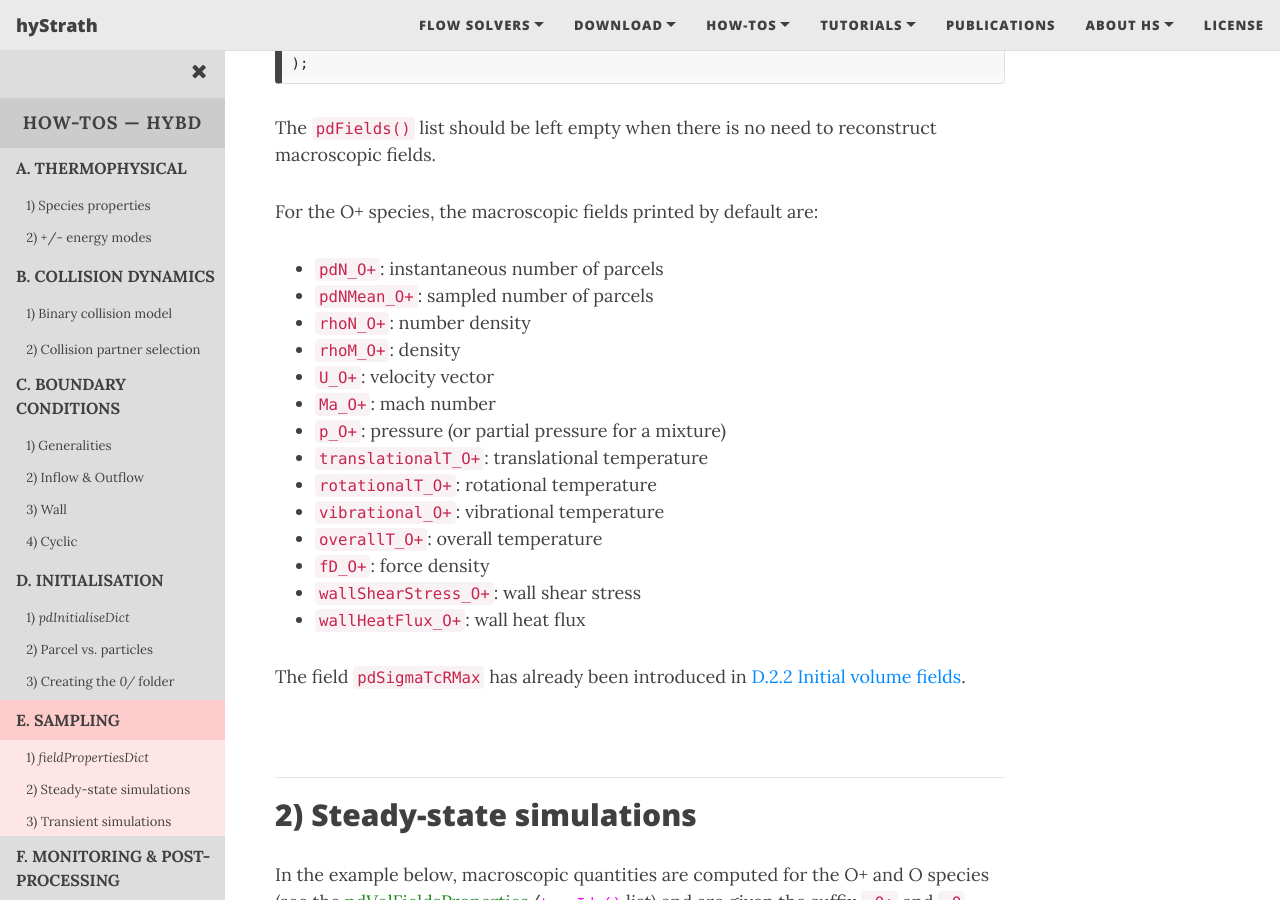
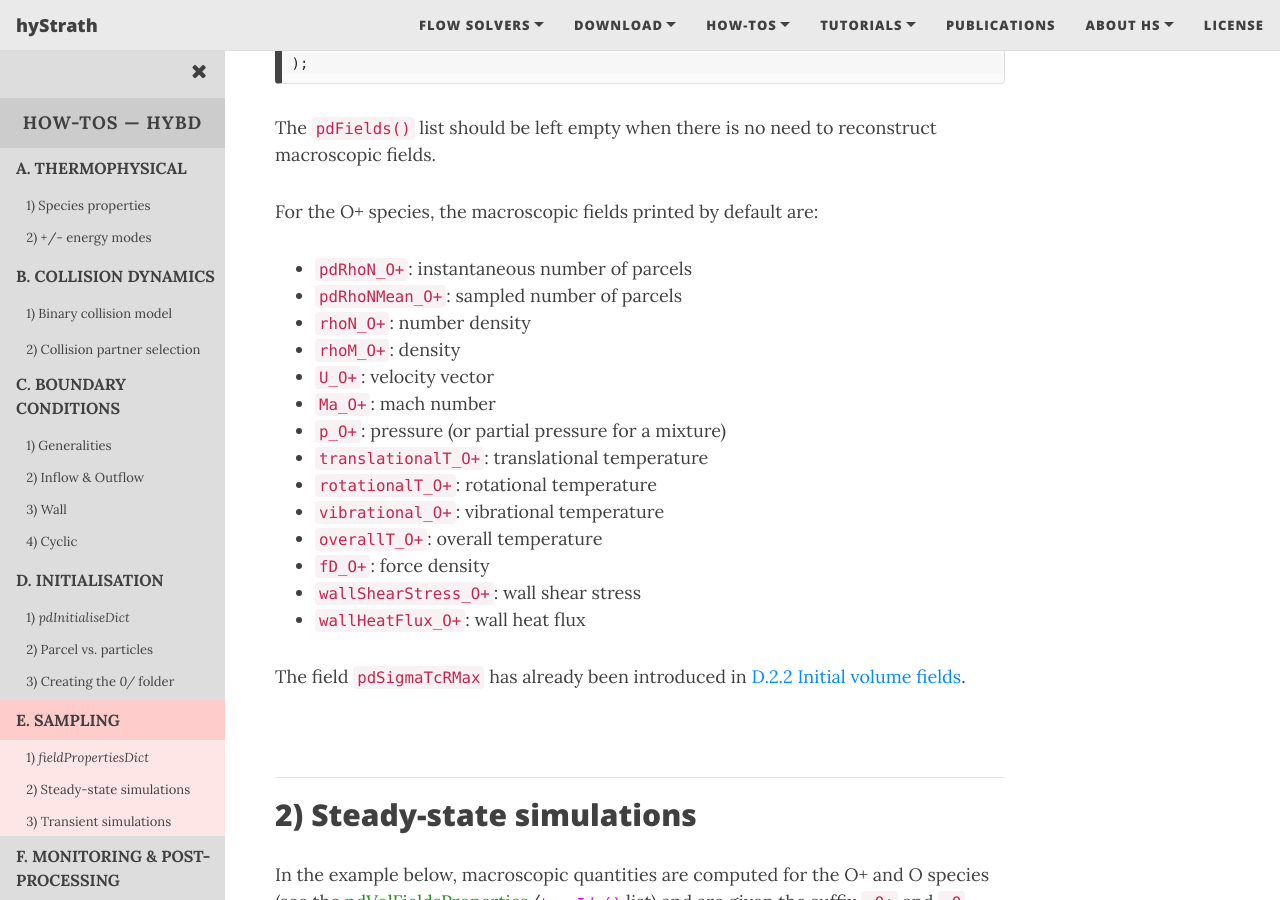
Before and after one commit to hystrath/hystrath.github.io, a Jekyll site: the page built from how-tos-picdsmc-fleming/how-tos-picdsmc-fleming-sampling.md, in a window 1280 px wide and 900 px high, scrolled down 969 px. Built offline with Jekyll 4.4.1, drawn with Linux system fonts in a browser that asks for light colours; nearby versions of some CDN libraries.

Commit message:
Editing pages

```diff
--- a/how-tos-picdsmc-fleming/how-tos-picdsmc-fleming-sampling.md
+++ b/how-tos-picdsmc-fleming/how-tos-picdsmc-fleming-sampling.md
@@ -90,8 +90,8 @@ The `pdFields()` list should be left empty when there is no need to reconstruct
 
 
 For the O+ species, the macroscopic fields printed by default are:
-- `pdN_O+`: instantaneous number of parcels
-- `pdNMean_O+`: sampled number of parcels
+- `pdRhoN_O+`: instantaneous number of parcels
+- `pdRhoNMean_O+`: sampled number of parcels
 - `rhoN_O+`: number density
 - `rhoM_O+`: density
 - `U_O+`: velocity vector
```
